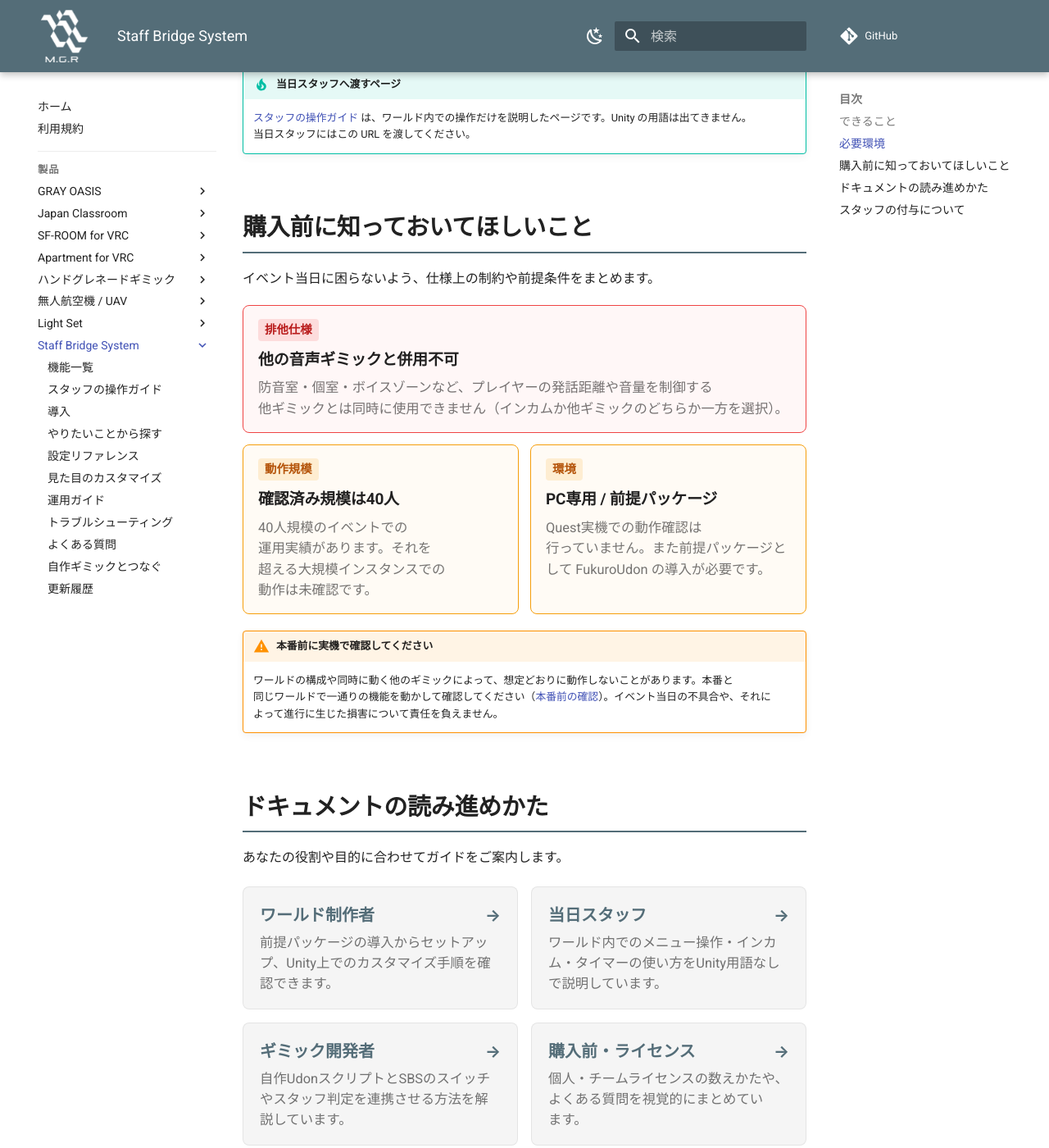
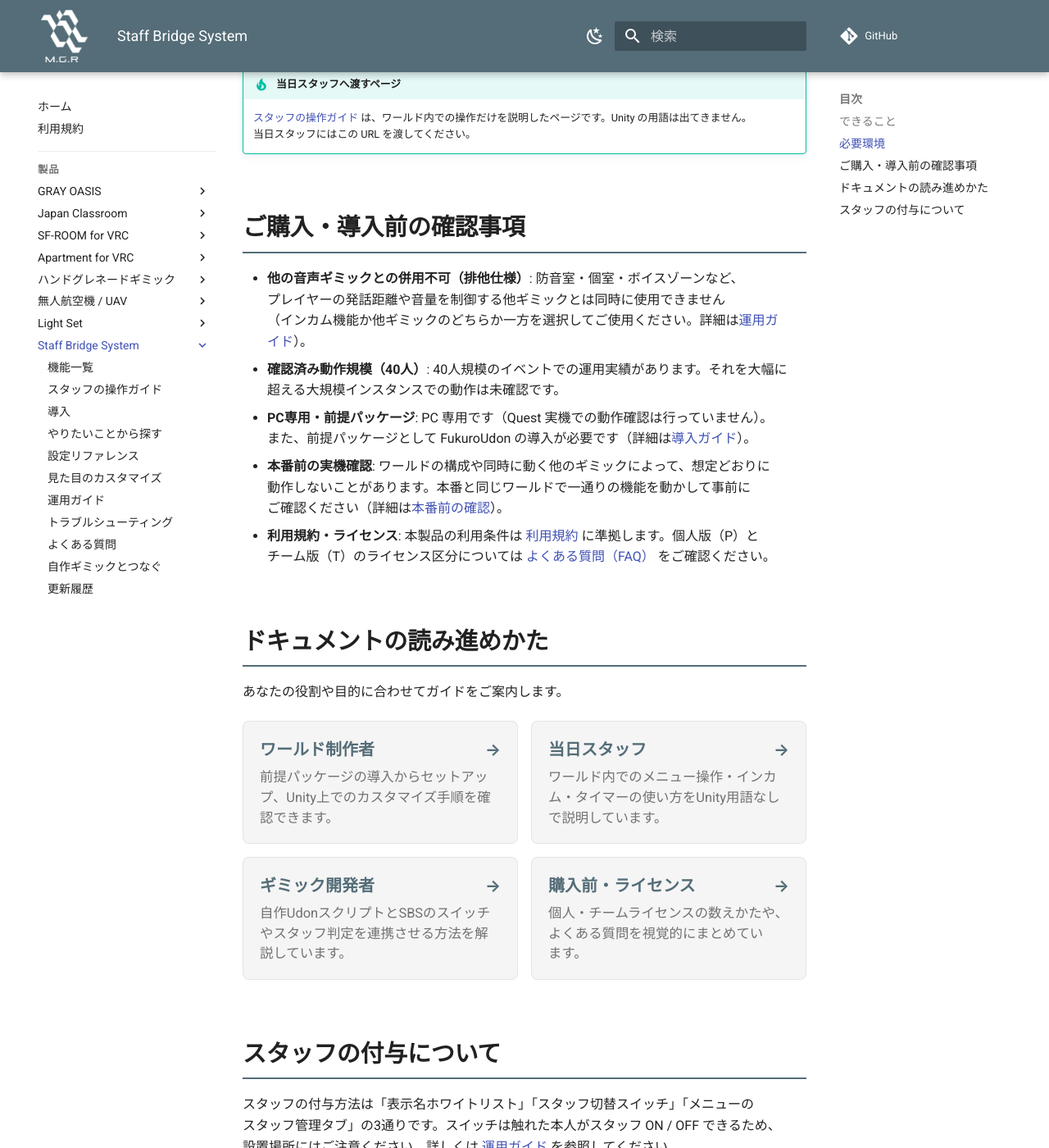
Before and after one commit to MAGURO-git/ProductArchive, an MkDocs documentation site: the page built from docs/staff-bridge-system/index.md, in a window 1280 px wide and 1400 px high, scrolled down 1600 px. Shown: the whole window at 82% size. Built offline with MkDocs 1.6.1 and Material for MkDocs 9.7.7, drawn with Linux system fonts in a browser that asks for light colours; comment, search, counter and statistics services are not loaded.

Commit message:
SBSの製品ページ確認事項を他商品の表記フォーマットに合わせて標準化
- 「購入前に知っておいてほしいこと」セクションを全商品共通の「ご購入・導入前の確認事項」へ改称
- 警告カード（constraint-card）表現を廃止し、他商品と同様の箇条書きスタイルに統一
- 音声ギミック排他仕様・動作規模・前提環境・本番前確認・利用規約などの重要制約事項を整理
- ページ内アンカー（#before-you-buy）を保持し、FAQ等からのリンク互換性を維持

```diff
--- a/docs/staff-bridge-system/index.md
+++ b/docs/staff-bridge-system/index.md
@@ -46,38 +46,18 @@ FukuroUdon は VCC / ALCOM から導入できます。詳しくは [導入](inst
 !!! tip "当日スタッフへ渡すページ"
     [スタッフの操作ガイド](usage.md) は、ワールド内での操作だけを説明したページです。Unity の用語は出てきません。当日スタッフにはこの URL を渡してください。
 
-## 購入前に知っておいてほしいこと { #before-you-buy }
+## ご購入・導入前の確認事項 { #before-you-buy }
 
-イベント当日に困らないよう、仕様上の制約や前提条件をまとめます。
-
-<div class="constraint-grid">
-  <div class="constraint-card danger">
-    <div class="badge-row">
-      <span class="tag">排他仕様</span>
-    </div>
-    <h4>他の音声ギミックと併用不可</h4>
-    <p>防音室・個室・ボイスゾーンなど、プレイヤーの発話距離や音量を制御する他ギミックとは同時に使用できません（インカムか他ギミックのどちらか一方を選択）。</p>
-  </div>
-
-  <div class="constraint-card important">
-    <div class="badge-row">
-      <span class="tag">動作規模</span>
-    </div>
-    <h4>確認済み規模は40人</h4>
-    <p>40人規模のイベントでの運用実績があります。それを超える大規模インスタンスでの動作は未確認です。</p>
-  </div>
-
-  <div class="constraint-card important">
-    <div class="badge-row">
-      <span class="tag">環境</span>
-    </div>
-    <h4>PC専用 / 前提パッケージ</h4>
-    <p>Quest実機での動作確認は行っていません。また前提パッケージとして FukuroUdon の導入が必要です。</p>
-  </div>
-</div>
-
-!!! warning "本番前に実機で確認してください"
-    ワールドの構成や同時に動く他のギミックによって、想定どおりに動作しないことがあります。本番と同じワールドで一通りの機能を動かして確認してください（[本番前の確認](operation.md#pre-event-check)）。イベント当日の不具合や、それによって進行に生じた損害について責任を負えません。
+- **他の音声ギミックとの併用不可（排他仕様）**:
+  防音室・個室・ボイスゾーンなど、プレイヤーの発話距離や音量を制御する他ギミックとは同時に使用できません（インカム機能か他ギミックのどちらか一方を選択してご使用ください。詳細は[運用ガイド](operation.md#incom-power)）。
+- **確認済み動作規模（40人）**:
+  40人規模のイベントでの運用実績があります。それを大幅に超える大規模インスタンスでの動作は未確認です。
+- **PC専用・前提パッケージ**:
+  PC 専用です（Quest 実機での動作確認は行っていません）。また、前提パッケージとして FukuroUdon の導入が必要です（詳細は[導入ガイド](install.md)）。
+- **本番前の実機確認**:
+  ワールドの構成や同時に動く他のギミックによって、想定どおりに動作しないことがあります。本番と同じワールドで一通りの機能を動かして事前にご確認ください（詳細は[本番前の確認](operation.md#pre-event-check)）。
+- **利用規約・ライセンス**:
+  本製品の利用条件は [利用規約](../terms.md) に準拠します。個人版（P）とチーム版（T）のライセンス区分については [よくある質問（FAQ）](faq.md) をご確認ください。
 
 ## ドキュメントの読み進めかた
 
```
